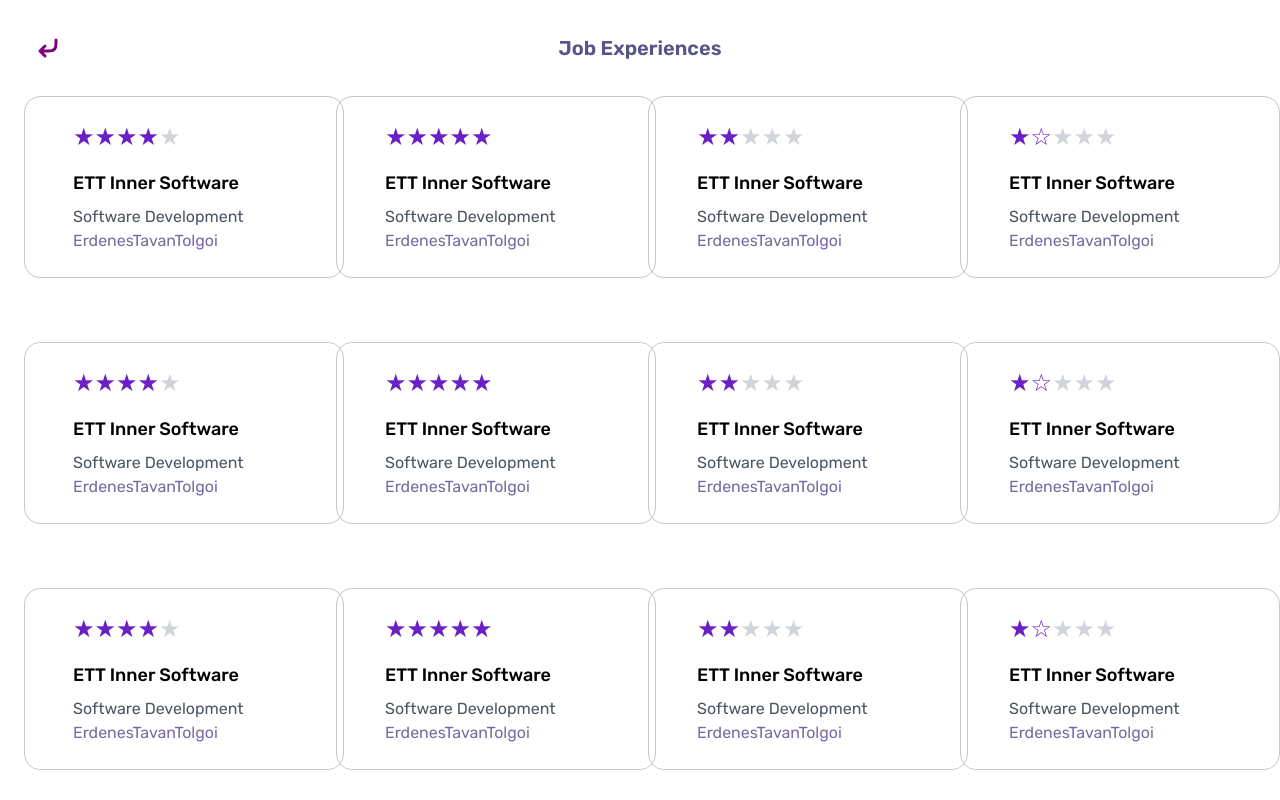
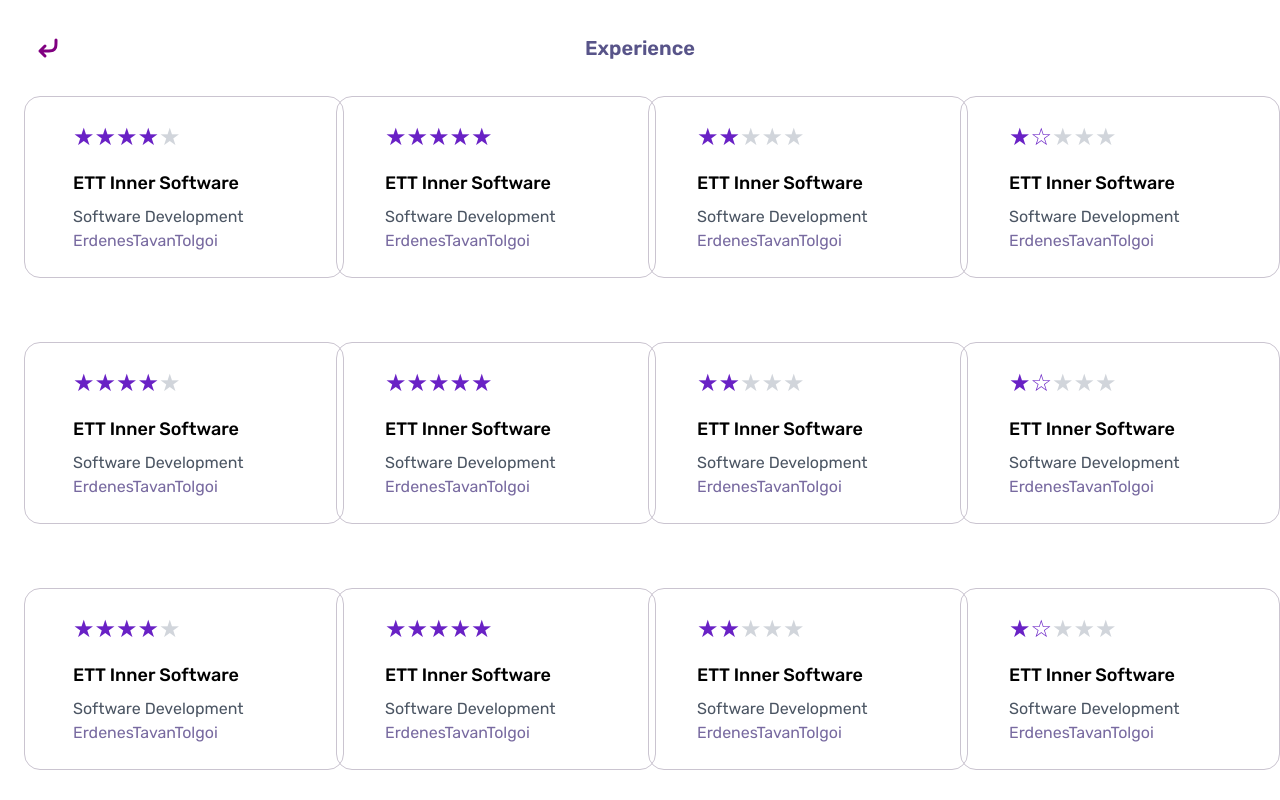
Before and after one commit to Danieru1115/portfolio_07042024, a Next.js app: page /moreExperiences in a window 1280 px wide. Shown: the top 800 px of the page. Built offline with nearby package versions, Linux system fonts and the light colour scheme.

Commit message:
Daniel 17082024/5

```diff
--- a/app/moreExperiences/page.js
+++ b/app/moreExperiences/page.js
@@ -36,7 +36,7 @@
 <path d="M20 4V5.4C20 8.76031 20 10.4405 19.346 11.7239C18.7708 12.8529 17.8529 13.7708 16.7239 14.346C15.4405 15 13.7603 15 10.4 15H4M4 15L9 10M4 15L9 20" stroke="purple" strokeWidth="3" strokeLinecap="round" strokeLinejoin="round"/>
 </svg>
 </button></div>
-                <div className="w-1/3 h-full flex justify-center items-center"><h1 className="text-lg md:text-xl font-semibold text-divider2">Job Experiences</h1></div>
+                <div className="w-1/3 h-full flex justify-center items-center"><h1 className="text-lg md:text-xl font-semibold text-divider2">Experience</h1></div>
                 <div className="w-1/3 h-full"></div>
             </div>
             <div className="flex-justify-center items-start py-4 mt-20">
```
